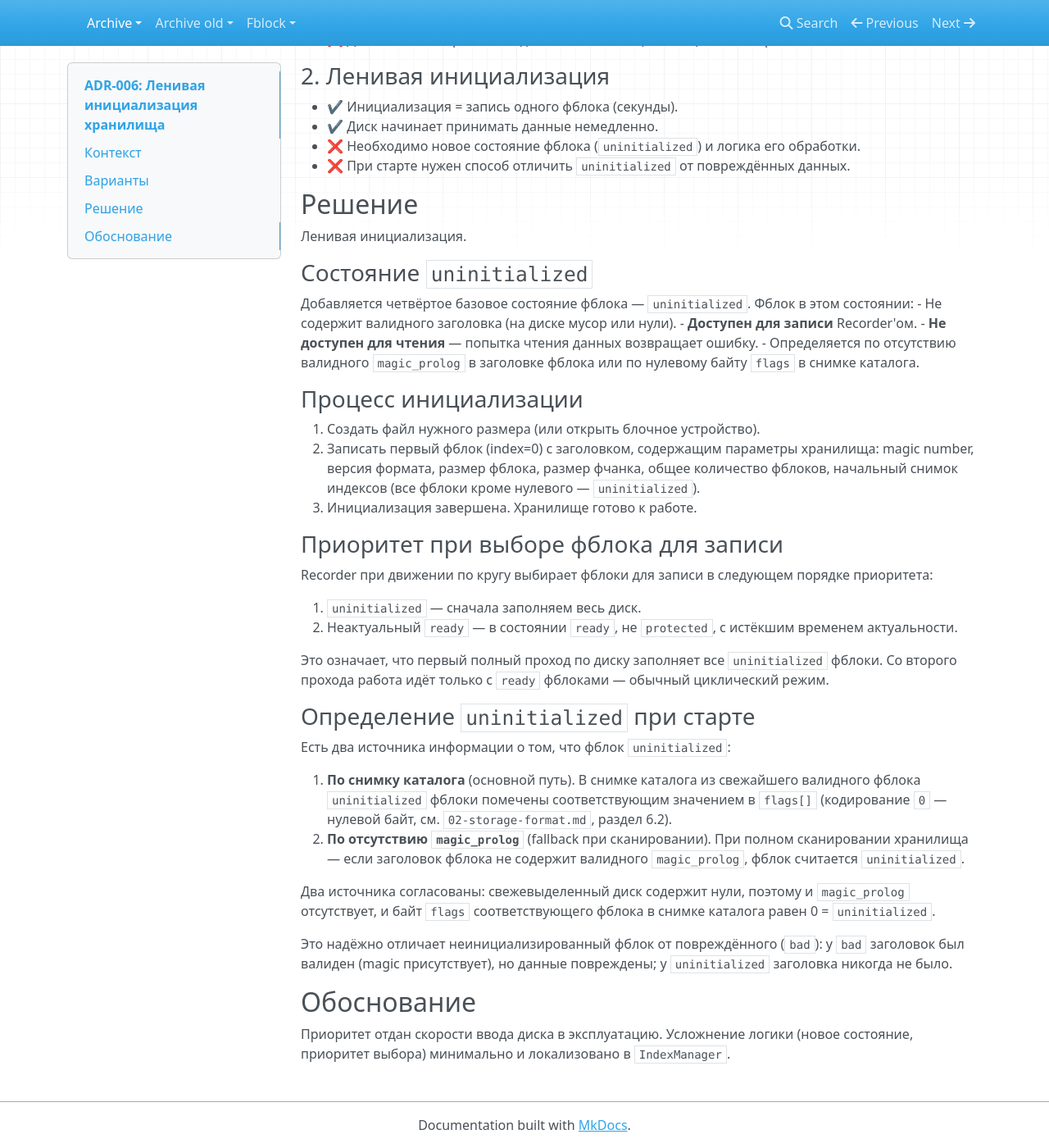
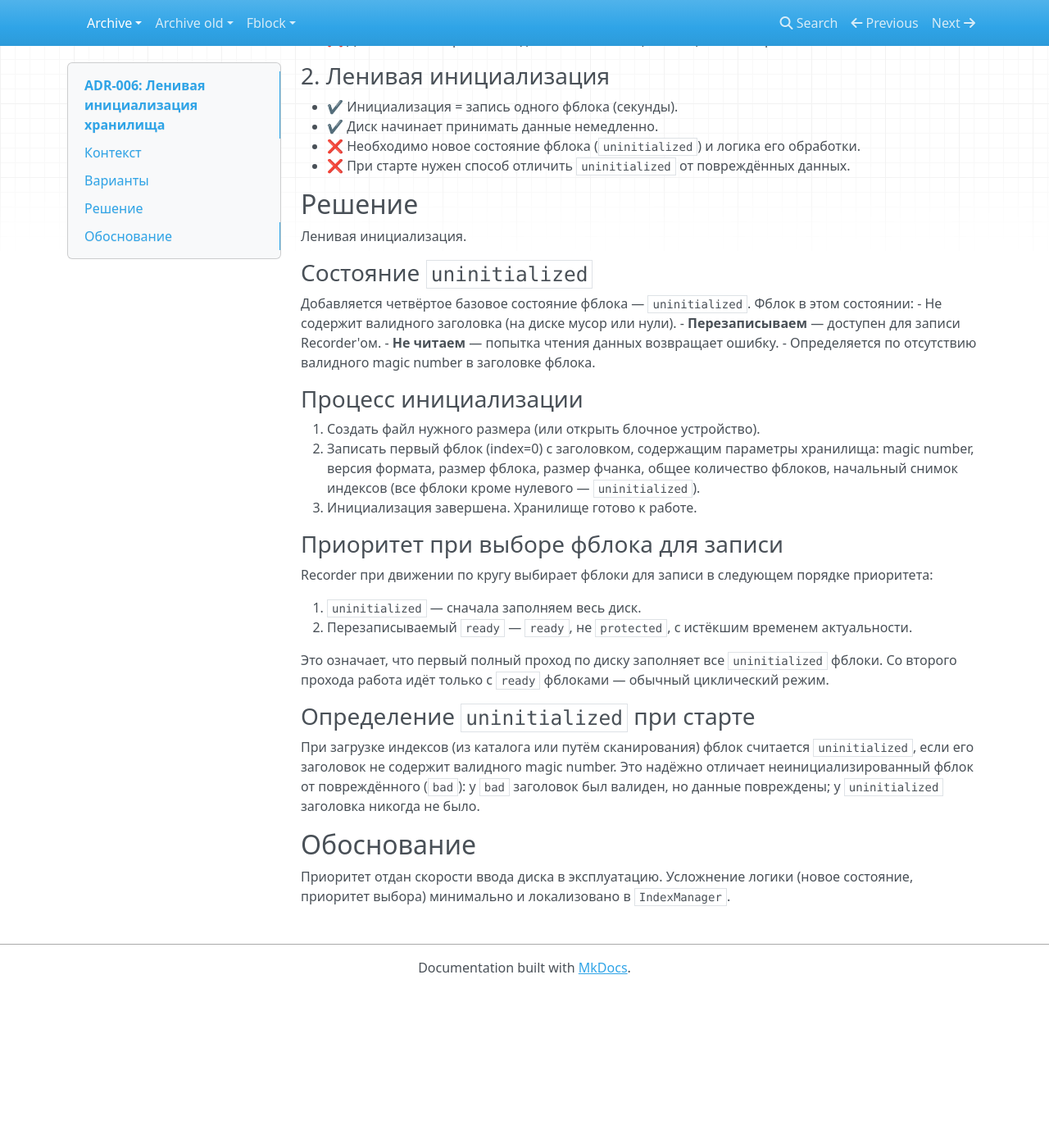
Before and after one commit to traycers/farc, an MkDocs documentation site: the page built from docs/docs/archive/adr/006-lazy-init.md, in a window 1280 px wide and 1400 px high, scrolled down 435 px. Shown: the whole window at 82% size. Built offline with MkDocs 1.6.1, drawn with Linux system fonts in a browser that asks for light colours; nearby versions of some CDN libraries; after the commit the page ends 1643 px from its top, so only the background shows below that.

Commit message:
update adr

```diff
--- a/docs/docs/archive/adr/006-lazy-init.md
+++ b/docs/docs/archive/adr/006-lazy-init.md
@@ -28,9 +28,9 @@
 
 Добавляется четвёртое базовое состояние фблока — `uninitialized`. Фблок в этом состоянии:
 - Не содержит валидного заголовка (на диске мусор или нули).
-- **Доступен для записи** Recorder'ом.
-- **Не доступен для чтения** — попытка чтения данных возвращает ошибку.
-- Определяется по отсутствию валидного `magic_prolog` в заголовке фблока или по нулевому байту `flags` в снимке каталога.
+- **Перезаписываем** — доступен для записи Recorder'ом.
+- **Не читаем** — попытка чтения данных возвращает ошибку.
+- Определяется по отсутствию валидного magic number в заголовке фблока.
 
 ### Процесс инициализации
 
@@ -43,20 +43,13 @@
 Recorder при движении по кругу выбирает фблоки для записи в следующем порядке приоритета:
 
 1. `uninitialized` — сначала заполняем весь диск.
-2. Неактуальный `ready` — в состоянии `ready`, не `protected`, с истёкшим временем актуальности.
+2. Перезаписываемый `ready` — `ready`, не `protected`, с истёкшим временем актуальности.
 
 Это означает, что первый полный проход по диску заполняет все `uninitialized` фблоки. Со второго прохода работа идёт только с `ready` фблоками — обычный циклический режим.
 
 ### Определение `uninitialized` при старте
 
-Есть два источника информации о том, что фблок `uninitialized`:
-
-1. **По снимку каталога** (основной путь). В снимке каталога из свежайшего валидного фблока `uninitialized` фблоки помечены соответствующим значением в `flags[]` (кодирование `0` — нулевой байт, см. `02-storage-format.md`, раздел 6.2).
-2. **По отсутствию `magic_prolog`** (fallback при сканировании). При полном сканировании хранилища — если заголовок фблока не содержит валидного `magic_prolog`, фблок считается `uninitialized`.
-
-Два источника согласованы: свежевыделенный диск содержит нули, поэтому и `magic_prolog` отсутствует, и байт `flags` соответствующего фблока в снимке каталога равен 0 = `uninitialized`.
-
-Это надёжно отличает неинициализированный фблок от повреждённого (`bad`): у `bad` заголовок был валиден (magic присутствует), но данные повреждены; у `uninitialized` заголовка никогда не было.
+При загрузке индексов (из каталога или путём сканирования) фблок считается `uninitialized`, если его заголовок не содержит валидного magic number. Это надёжно отличает неинициализированный фблок от повреждённого (`bad`): у `bad` заголовок был валиден, но данные повреждены; у `uninitialized` заголовка никогда не было.
 
 ## Обоснование
 
```
Also changed, not shown: docs/docs/archive/adr/007-external-catalog.md (line endings or trailing spaces).
